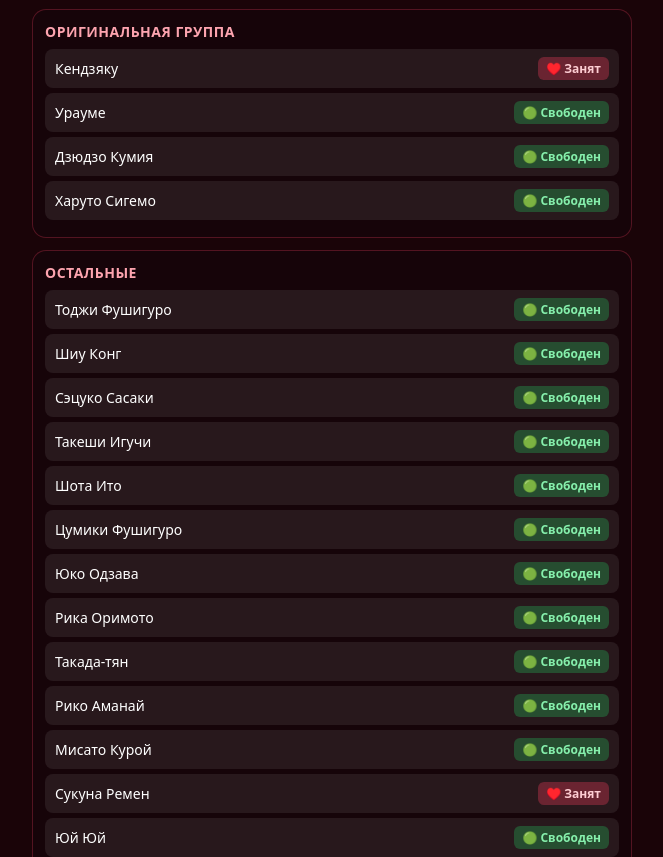
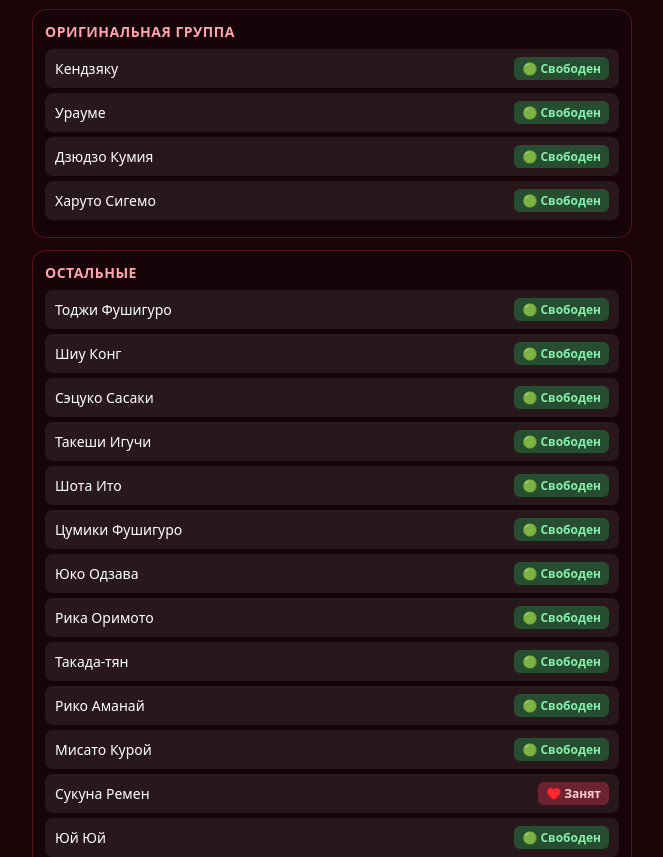
Before and after one commit to hentajsmna-beep/roles-, a plain HTML site: page index.html in a window 1280 px wide. Shown: the part 3324-4181 px from the top of the page, without its empty margins (308-971 px from the left). Drawn offline with Linux system fonts and the light colour scheme.

Commit message:
Update index.html

```diff
--- a/index.html
+++ b/index.html
@@ -77,7 +77,7 @@ data: [
 ["Семья Зенин",["Наобито Зенин|s","Наоя Зенин|z","Оги Зенин|s","Ранта Зенин|s","Дзиничи Зенин|s","Чодзюро Зенин|s","Нобуаки Зенин|s"]],
 ["Проклятые духи",["Махито|z","Дзёго|s","Ханами|s","Дагон|s","Проклятая Рика|s","Кучисаке-Онна|s","Тамамоно-Мэ|s","Ганеша|s","Чосо|z","Эсу Кечидзу|s","Когай|s"]],
 ["Оригинальная группа Гето",["Сугуру Гето|z","Мимико Хасаба|s","Нанако Хасаба|s","Мигель|s"]],
-["Оригинальная группа",["Кендзяку|z","Урауме|s","Дзюдзо Кумия|s","Харуто Сигемо|s"]],
+["Оригинальная группа",["Кендзяку|s","Урауме|s","Дзюдзо Кумия|s","Харуто Сигемо|s"]],
 ["Остальные",["Тоджи Фушигуро|s","Шиу Конг|s","Сэцуко Сасаки|s","Такеши Игучи|s","Шота Ито|s","Цумики Фушигуро|s","Юко Одзава|s","Рика Оримото|s","Такада-тян|s","Рико Аманай|s","Мисато Курой|s","Сукуна Ремен|z","Юй Юй|s","Юки Тсукумо|z"]]
 ]
 },
```
